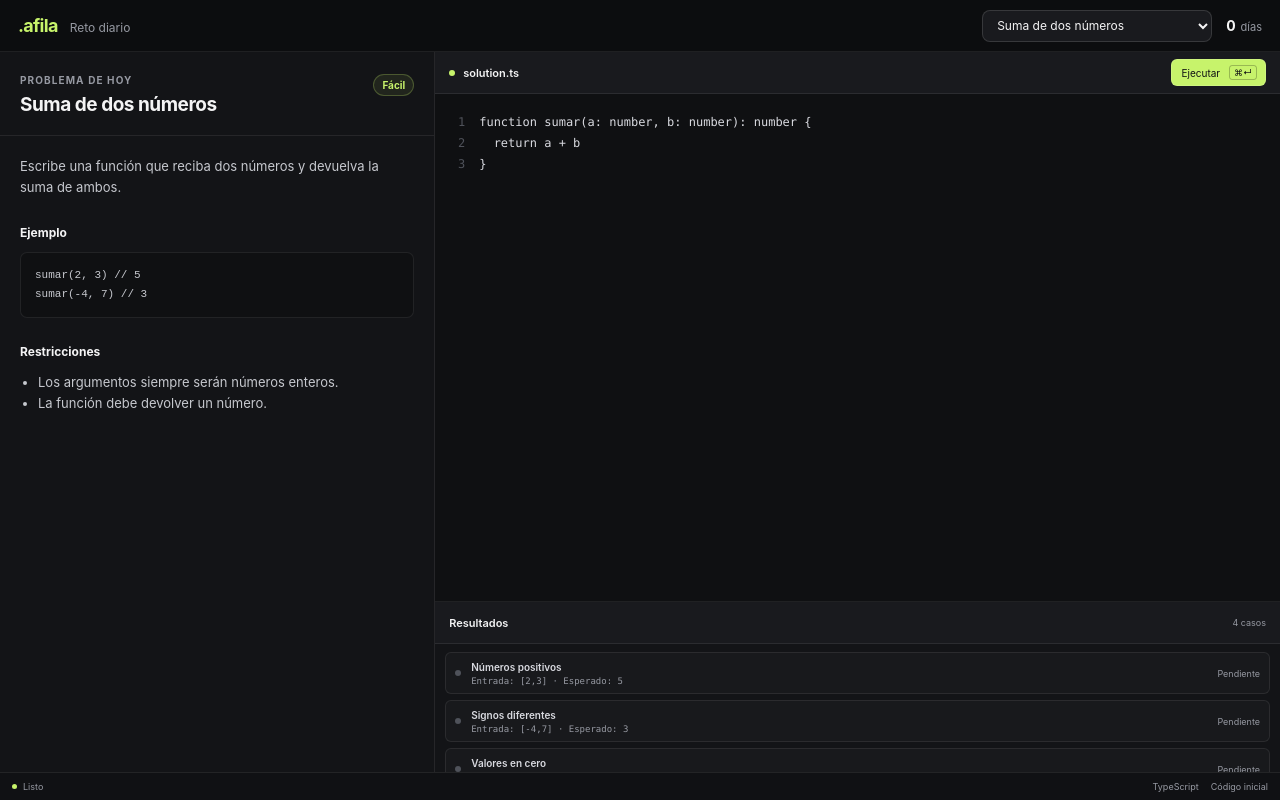
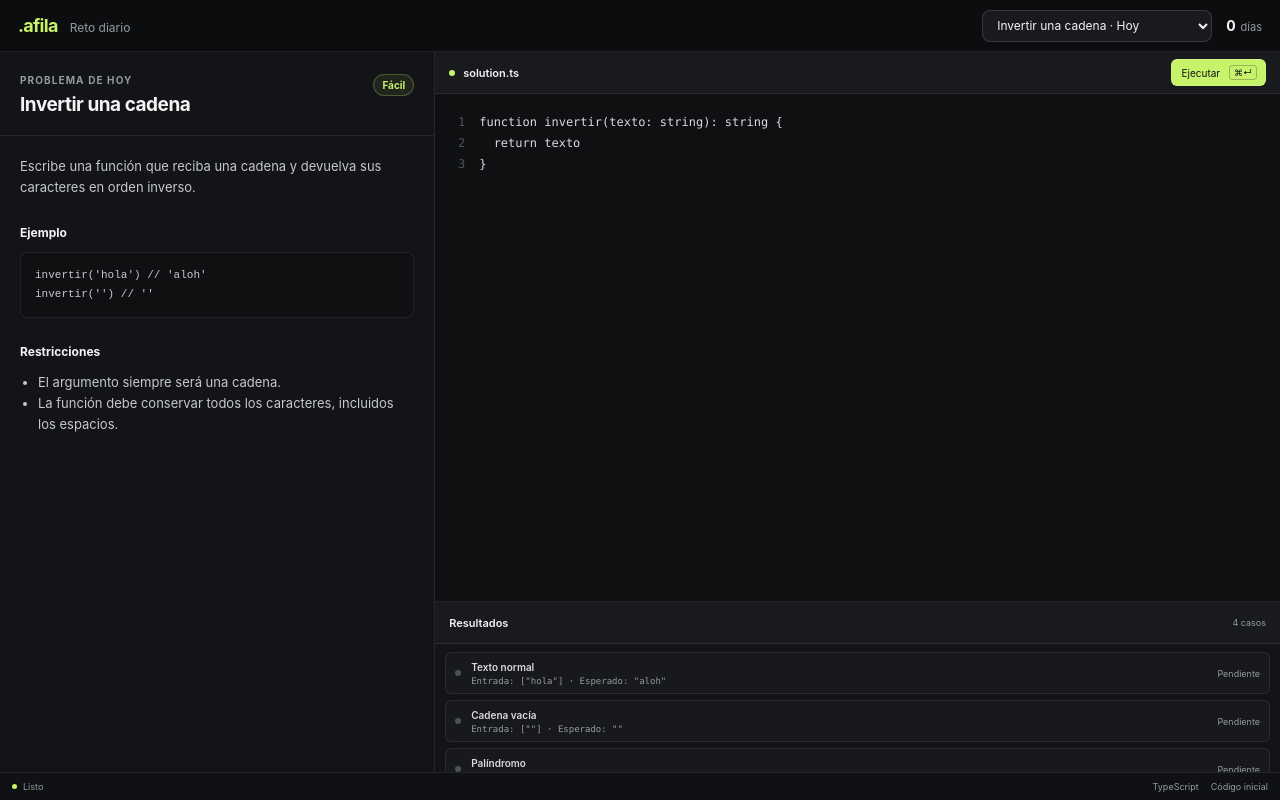
Before and after one commit to JacobPalomo/afila, a React (Vite) app in the folder apps/desktop/src/renderer/: page / in a window 1280 px wide. Built offline with nearby package versions, Linux system fonts and the light colour scheme.

Commit message:
feat(problems): select daily problem

```diff
--- a/apps/desktop/src/renderer/src/App.tsx
+++ b/apps/desktop/src/renderer/src/App.tsx
@@ -11,10 +11,9 @@ import {
   problemCatalog,
   type ProblemId
 } from './features/problems/catalog'
+import { getDailyProblemId } from './features/problems/daily-problem'
 import type { Problem } from './features/problems/types'
 import { useSolutionDraft } from './features/solutions/use-solution-draft'
-
-const DEFAULT_PROBLEM_ID: ProblemId = 'sum-two-numbers'
 
 interface ProblemWorkspaceProps {
   readonly problem: Problem
@@ -122,7 +121,9 @@ function ProblemWorkspace({ problem }: ProblemWorkspaceProps): React.JSX.Element
 }
 
 function App(): React.JSX.Element {
-  const [activeProblemId, setActiveProblemId] = useState<ProblemId>(DEFAULT_PROBLEM_ID)
+  const [dailyProblemId] = useState<ProblemId>(() => getDailyProblemId(new Date()))
+
+  const [activeProblemId, setActiveProblemId] = useState<ProblemId>(dailyProblemId)
 
   const activeProblem = getProblemById(activeProblemId)
 
@@ -139,6 +140,7 @@ function App(): React.JSX.Element {
       <AppHeader
         problems={problemCatalog}
         activeProblemId={activeProblemId}
+        dailyProblemId={dailyProblemId}
         onProblemChange={handleProblemChange}
       />
 
--- a/apps/desktop/src/renderer/src/components/AppHeader.tsx
+++ b/apps/desktop/src/renderer/src/components/AppHeader.tsx
@@ -1,14 +1,17 @@
 import type { Problem } from '../features/problems/types'
+import type { ProblemId } from '../features/problems/catalog'
 
 interface AppHeaderProps {
   readonly problems: readonly Problem[]
-  readonly activeProblemId: string
+  readonly activeProblemId: ProblemId
+  readonly dailyProblemId: ProblemId
   readonly onProblemChange: (problemId: string) => void
 }
 
 function AppHeader({
   problems,
   activeProblemId,
+  dailyProblemId,
   onProblemChange
 }: AppHeaderProps): React.JSX.Element {
   return (
@@ -31,6 +34,7 @@ function AppHeader({
           {problems.map((problem) => (
             <option key={problem.id} value={problem.id}>
               {problem.title}
+              {problem.id === dailyProblemId ? ' · Hoy' : ''}
             </option>
           ))}
         </select>
--- /dev/null
+++ b/apps/desktop/src/renderer/src/features/problems/daily-problem.ts
@@ -0,0 +1,28 @@
+import { problemCatalog, type ProblemId } from './catalog'
+
+const MILLISECONDS_PER_DAY = 24 * 60 * 60 * 1000
+
+export function getLocalDayNumber(date: Date): number {
+  if (Number.isNaN(date.getTime())) {
+    throw new Error('Cannot resolve a daily problem from an invalid date')
+  }
+
+  const localCalendarDateAsUTC = Date.UTC(date.getFullYear(), date.getMonth(), date.getDate())
+
+  return Math.floor(localCalendarDateAsUTC / MILLISECONDS_PER_DAY)
+}
+
+export function getDailyProblemId(date: Date): ProblemId {
+  const problemCount = problemCatalog.length
+  const dayNumber = getLocalDayNumber(date)
+
+  const problemIndex = ((dayNumber % problemCount) + problemCount) % problemCount
+
+  const problem = problemCatalog[problemIndex]
+
+  if (problem === undefined) {
+    throw new Error('The problem catalog cannot be empty')
+  }
+
+  return problem.id
+}
```
